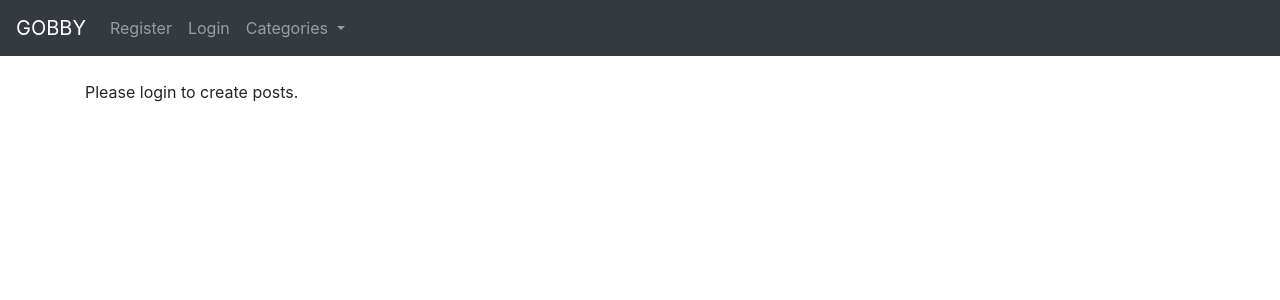
After one commit to Lylio/gobby, a Django app: page /members/create_profile_page/ in a window 1280 px wide. The commit adds this page. Shown: the top 300 px of the page. Run offline with Django 3.2, Linux system fonts and the light colour scheme; some libraries are stand-ins or nearby versions.

Commit message:
added create profile page

```diff
--- a/gobby/members/forms.py
+++ b/gobby/members/forms.py
@@ -1,6 +1,19 @@
 from django.contrib.auth.forms import UserCreationForm, UserChangeForm, PasswordChangeForm
 from django.contrib.auth.models import User
 from django import forms
+from thegobbyblog.models import Profile
+
+class ProfilePageForm(forms.ModelForm):
+    class Meta:
+         model = Profile
+         fields = ('bio', 'profile_pic', 'website_url', 'facebook_url', 'twitter_url')
+         widgets = {
+             'bio': forms.Textarea(attrs={'class': 'form-control'}),
+             #'profile_pic': forms.TextInput(attrs={'class': 'form-control'}),
+             'website_url': forms.TextInput(attrs={'class': 'form-control'}),
+             'facebook_url': forms.TextInput(attrs={'class': 'form-control'}),
+             'twitter_url': forms.TextInput(attrs={'class': 'form-control'}),
+         }
 
 class SignUpForm(UserCreationForm):
     email = forms.EmailField(widget=forms.EmailInput(attrs={'class': 'form-control'}))
--- /dev/null
+++ b/gobby/members/templates/registration/create_user_profile_page.html
@@ -0,0 +1,23 @@
+{% extends 'base.html' %}
+{% block title %}Create A New Profile Page{% endblock %}
+{% block content %}
+
+{% if user.is_authenticated %}
+    <h1>Create Profile page</h1>
+    <br/>
+    <br/>
+    <div class="form-group">
+    <form method="post" enctype="multipart/form-data">
+        {% csrf_token %}
+        {{ form.as_p }}
+        <button class="btn btn-secondary">Create Profile Page</button>
+    </form>
+    </div>
+
+
+
+{% else %}
+<p>Please login to create posts.</p>
+{% endif %}
+
+{% endblock %}
--- a/gobby/members/urls.py
+++ b/gobby/members/urls.py
@@ -1,5 +1,5 @@
 from django.urls import path
-from .views import UserRegisterView, UserEditView, PasswordsChangeView, ShowProfilePageView, EditProfilePageView
+from .views import UserRegisterView, UserEditView, PasswordsChangeView, ShowProfilePageView, EditProfilePageView, CreateProfilePageView
 from django.contrib.auth import views as auth_views
 from . import views
 
@@ -11,4 +11,5 @@ urlpatterns = [
     path('password/', PasswordsChangeView.as_view(template_name='registration/change-password.html')),
     path('<int:pk>/profile/', ShowProfilePageView.as_view(), name='show_profile_page'),
     path('<int:pk>/edit_profile_page/', EditProfilePageView.as_view(), name='edit_profile_page'),
+    path('create_profile_page/', CreateProfilePageView.as_view(), name='create_profile_page'),
 ]
--- a/gobby/members/views.py
+++ b/gobby/members/views.py
@@ -1,11 +1,19 @@
 from django.shortcuts import render, get_object_or_404
 from django.views import generic
-from django.views.generic import DetailView
+from django.views.generic import DetailView, CreateView
 from django.contrib.auth.forms import UserCreationForm, UserChangeForm, PasswordChangeForm
 from django.contrib.auth.views import PasswordChangeView
 from django.urls import reverse_lazy
-from.forms import SignUpForm, EditProfileForm, PasswordChangingForm
+from.forms import SignUpForm, EditProfileForm, PasswordChangingForm, ProfilePageForm
 from thegobbyblog.models import Profile
+
+class CreateProfilePageView(CreateView):
+    model = Profile
+    form_class = ProfilePageForm
+    template_name = 'registration/create_user_profile_page.html'
+    def form_valid(self, form):
+        form.instance.user = self.request.user
+        return super().form_valid(form)
 
 class EditProfilePageView(generic.UpdateView):
     model = Profile
--- a/gobby/thegobbyblog/models.py
+++ b/gobby/thegobbyblog/models.py
@@ -22,9 +22,11 @@ class Profile(models.Model):
     facebook_url = models.CharField(max_length=255, null=True, blank=True)
     twitter_url = models.CharField(max_length=255, null=True, blank=True)
 
-
     def __str__(self):
         return str(self.user)
+
+    def get_absolute_url(self):
+        return reverse('home')
 
 class Post(models.Model):
     title = models.CharField(max_length=255)
--- a/gobby/thegobbyblog/templates/base.html
+++ b/gobby/thegobbyblog/templates/base.html
@@ -33,17 +33,21 @@
         <li class="nav-item">
           <a class="nav-link" href="{% url 'logout' %}">Logout</a>
         </li>
-      <li class="nav-item">
-        <a class="nav-link" href="{% url 'edit_profile' %}">Edit Settings</a>
-      </li>
           <li class="nav-item dropdown">
             <a class="nav-link dropdown-toggle" href="#" id="navbarDropdown" role="button" data-toggle="dropdown" aria-haspopup="true" aria-expanded="false">
               Profile
             </a>
             <div class="dropdown-menu" aria-labelledby="navbarDropdownMenuLink">
-            <a class="dropdown-item" href="#">Edit Profile Page</a>
+              {% if user.profile.id %}
+              <a class="dropdown-item" href="{% url 'edit_profile_page' user.profile.id %}">Edit Profile Page</a>
+              {% else %}
+              <a class="dropdown-item" href="{% url 'create_profile_page' %}">Create Profile</a>
+              {% endif %}
               <a class="dropdown-item" href="{% url 'edit_profile' %}">Edit Settings</a>
-            <a class="dropdown-item" href="#">Show Profile Page</a>
+              {% if user.profile.id %}
+              <a class="dropdown-item" href="{% url 'show_profile_page' user.profile.id %}">Show Profile Page</a>
+              {% else %}
+              {% endif %}
             </div>
           </li>
       {% else %}
```
Also changed, not shown: gobby/members/templates/registration/edit_profile_page.html (+6 -1 lines). Lines whose indentation alone changed are shown as unchanged.
